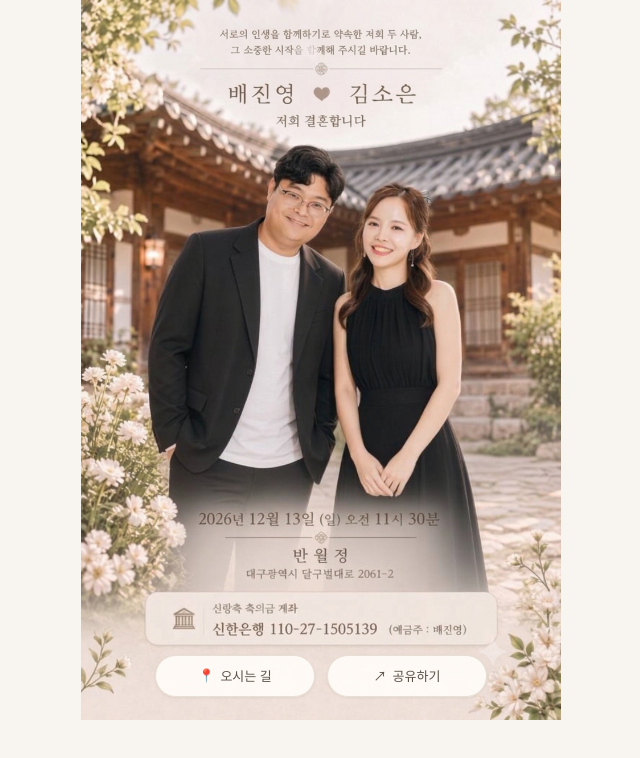
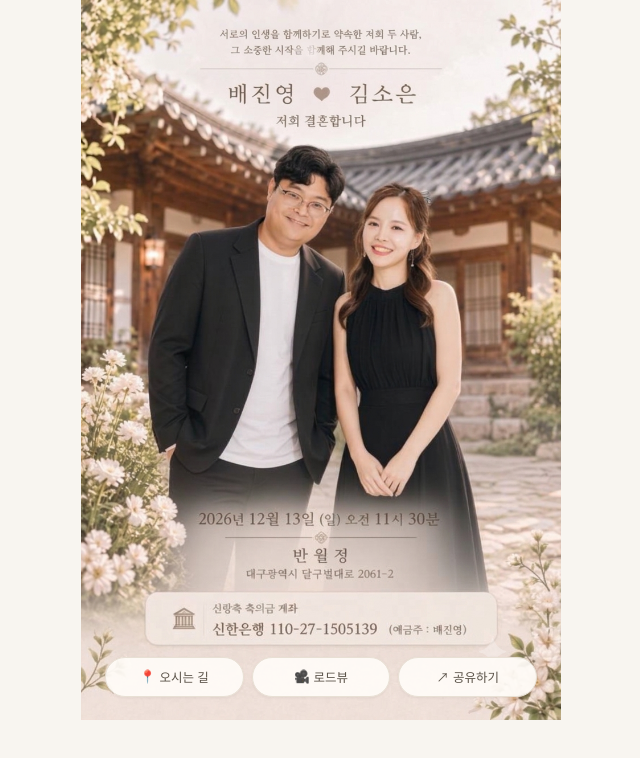
Before and after one commit to xcverbjy/invite, a plain HTML site: page index.html in a window 1280 px wide. Shown: the whole page, without its empty margins (319-959 px from the left). Drawn offline with Linux system fonts and the light colour scheme.

Commit message:
Update index.html

```diff
--- a/index.html
+++ b/index.html
@@ -35,23 +35,23 @@
       right: 0;
       display: flex;
       justify-content: center;
-      gap: 12px;
-      padding: 0 8%;
+      gap: 8px;
+      padding: 0 5%;
       z-index: 10;
     }
     .btn {
       flex: 1;
-      max-width: 160px;
-      height: 42px;
+      max-width: 140px;
+      height: 40px;
       background: rgba(255, 252, 248, 0.92);
       border: 1px solid #e8e0d4;
       border-radius: 24px;
-      font-size: 13px;
+      font-size: 12.5px;
       color: #5a5248;
       display: flex;
       align-items: center;
       justify-content: center;
-      gap: 6px;
+      gap: 4px;
       cursor: pointer;
       -webkit-tap-highlight-color: transparent;
       touch-action: manipulation;
@@ -70,6 +70,9 @@
       <button class="btn" onclick="openDirections()">
         <span>📍</span> 오시는 길
       </button>
+      <button class="btn" onclick="openRoadview()">
+        <span>🎥</span> 로드뷰
+      </button>
       <button class="btn" onclick="shareInvitation()">
         <span>↗</span> 공유하기
       </button>
@@ -78,9 +81,14 @@
 
   <script>
     function openDirections() {
-      // 안정적인 네이버 지도 검색 + 길찾기 링크
       const url = "https://map.naver.com/v5/search/대구%20중구%20반월정";
       window.location.href = url;
+    }
+
+    function openRoadview() {
+      // GitHub Pages에 올린 parking.mp4 연결
+      const videoUrl = "https://xcverbjy.github.io/invite.io/parking.mp4";
+      window.open(videoUrl, "_blank");
     }
 
     function shareInvitation() {
```
